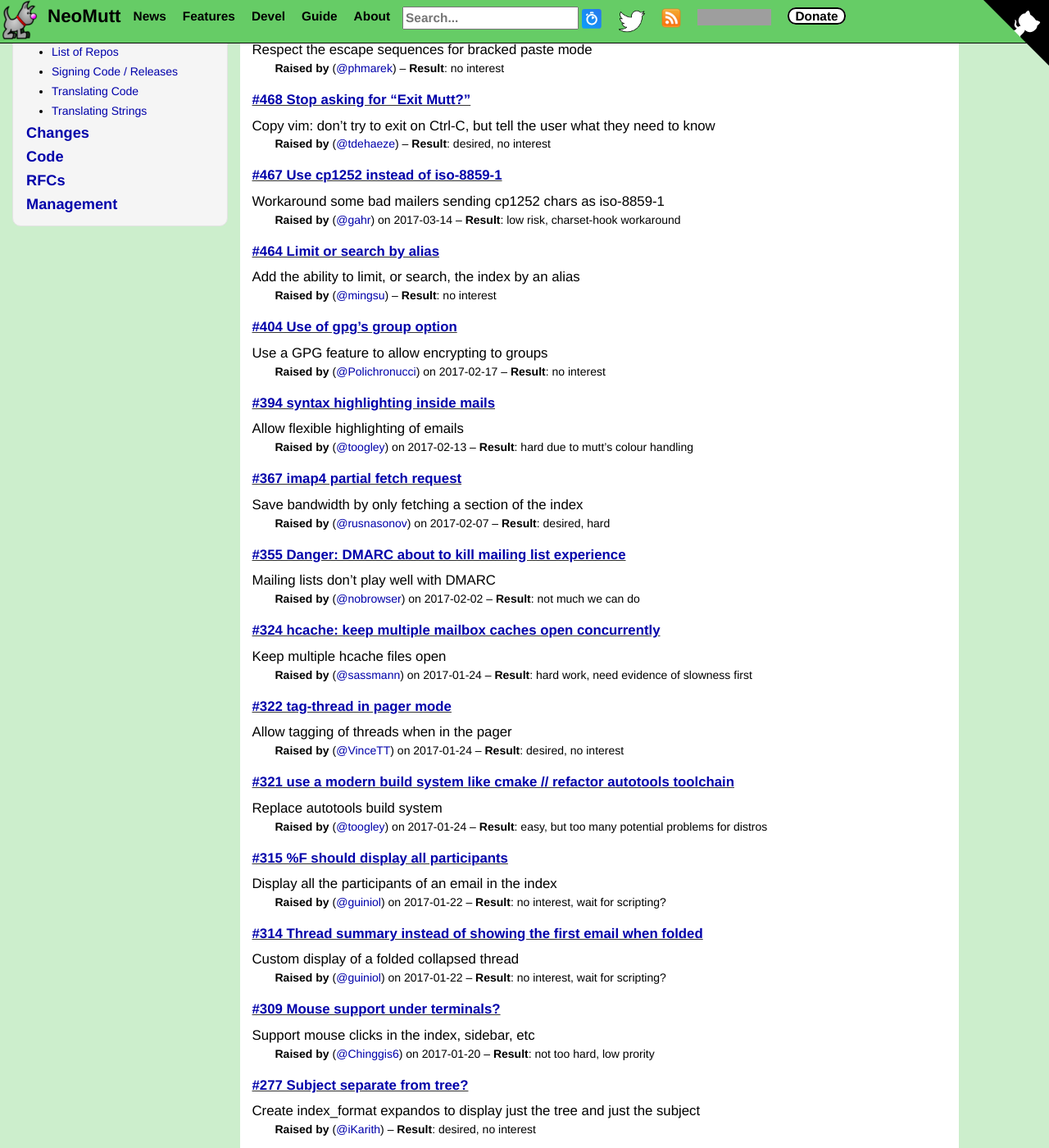
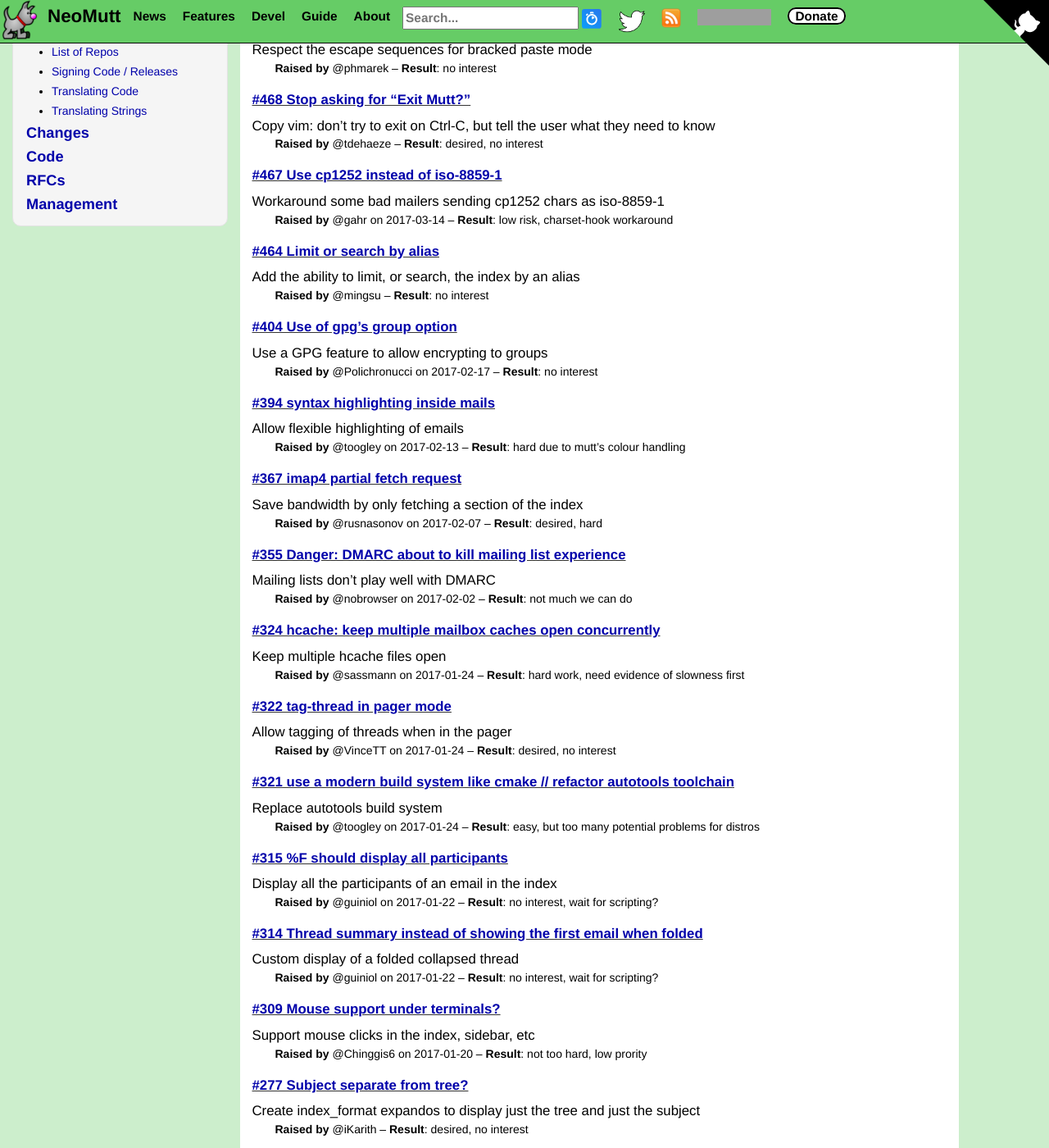
Before and after one commit to flatcap/flatcap.github.io, a Jekyll site: the page built from _dev/discussions.md, in a window 1280 px wide and 1400 px high, scrolled down 651 px. Shown: the whole window at 82% size. Built offline with Jekyll 4.4.1, drawn with Linux system fonts in a browser that asks for light colours; nearby versions of some CDN libraries; comment, search, counter and statistics services are not loaded; some of the changed text lies outside the part shown; grey boxes are pictures that could not be loaded.

Commit message:
discussions

```diff
--- a/_dev/discussions.md
+++ b/_dev/discussions.md
@@ -28,283 +28,283 @@ demotivating due to its difficulty.
 
 Allow better nesting of mime parts
 
-: **Raised by** ([@mrzool]) -- **Result**: desired, no interest
+: **Raised by** @mrzool -- **Result**: desired, no interest
 
 ### [#535 Could '^g' be remapped?][#535]
 
 Allow the 'abort' key to be remapped
 
-: **Raised by** ([@Alok]) -- **Result**: no interest
+: **Raised by** @Alok -- **Result**: no interest
 
 ### [#504 imap: Mutt should handle dropped connections/routing problems gracefully.][#504]
 
 Make IMAP able to handle dropped connections
 
-: **Raised by** ([@toogley]) -- **Result**: desired, hard
+: **Raised by** @toogley -- **Result**: desired, hard
 
 ### [#469 Wish: more intelligent pasting][#469]
 
 Respect the escape sequences for bracked paste mode
 
-: **Raised by** ([@phmarek]) -- **Result**: no interest
+: **Raised by** @phmarek -- **Result**: no interest
 
 ### [#468 Stop asking for "Exit Mutt?"][#468]
 
 Copy vim: don't try to exit on Ctrl-C, but tell the user what they need to know
 
-: **Raised by** ([@tdehaeze]) -- **Result**: desired, no interest
+: **Raised by** @tdehaeze -- **Result**: desired, no interest
 
 ### [#467 Use cp1252 instead of iso-8859-1][#467]
 
 Workaround some bad mailers sending cp1252 chars as iso-8859-1
 
-: **Raised by** ([@gahr]) on 2017-03-14 -- **Result**: low risk, charset-hook workaround
+: **Raised by** @gahr on 2017-03-14 -- **Result**: low risk, charset-hook workaround
 
 ### [#464 Limit or search by alias][#464]
 
 Add the ability to limit, or search, the index by an alias
 
-: **Raised by** ([@mingsu]) -- **Result**: no interest
+: **Raised by** @mingsu -- **Result**: no interest
 
 ### [#404 Use of gpg's group option][#404]
 
 Use a GPG feature to allow encrypting to groups
 
-: **Raised by** ([@Polichronucci]) on 2017-02-17 -- **Result**: no interest
+: **Raised by** @Polichronucci on 2017-02-17 -- **Result**: no interest
 
 ### [#394 syntax highlighting inside mails][#394]
 
 Allow flexible highlighting of emails
 
-: **Raised by** ([@toogley]) on 2017-02-13 -- **Result**: hard due to mutt's colour handling
+: **Raised by** @toogley on 2017-02-13 -- **Result**: hard due to mutt's colour handling
 
 ### [#367 imap4 partial fetch request][#367]
 
 Save bandwidth by only fetching a section of the index
 
-: **Raised by** ([@rusnasonov]) on 2017-02-07 -- **Result**: desired, hard
+: **Raised by** @rusnasonov on 2017-02-07 -- **Result**: desired, hard
 
 ### [#355 Danger: DMARC about to kill mailing list experience][#355]
 
 Mailing lists don't play well with DMARC
 
-: **Raised by** ([@nobrowser]) on 2017-02-02 -- **Result**: not much we can do
+: **Raised by** @nobrowser on 2017-02-02 -- **Result**: not much we can do
 
 ### [#324 hcache: keep multiple mailbox caches open concurrently][#324]
 
 Keep multiple hcache files open
 
-: **Raised by** ([@sassmann]) on 2017-01-24 -- **Result**: hard work, need evidence of slowness first
+: **Raised by** @sassmann on 2017-01-24 -- **Result**: hard work, need evidence of slowness first
 
 ### [#322 tag-thread in pager mode][#322]
 
 Allow tagging of threads when in the pager
 
-: **Raised by** ([@VinceTT]) on 2017-01-24 -- **Result**: desired, no interest
+: **Raised by** @VinceTT on 2017-01-24 -- **Result**: desired, no interest
 
 ### [#321 use a modern build system like cmake // refactor autotools toolchain][#321]
 
 Replace autotools build system
 
-: **Raised by** ([@toogley]) on 2017-01-24 -- **Result**: easy, but too many potential problems for distros
+: **Raised by** @toogley on 2017-01-24 -- **Result**: easy, but too many potential problems for distros
 
 ### [#315 %F should display all participants][#315]
 
 Display all the participants of an email in the index
 
-: **Raised by** ([@guiniol]) on 2017-01-22 -- **Result**: no interest, wait for scripting?
+: **Raised by** @guiniol on 2017-01-22 -- **Result**: no interest, wait for scripting?
 
 ### [#314 Thread summary instead of showing the first email when folded][#314]
 
 Custom display of a folded collapsed thread
 
-: **Raised by** ([@guiniol]) on 2017-01-22 -- **Result**: no interest, wait for scripting?
+: **Raised by** @guiniol on 2017-01-22 -- **Result**: no interest, wait for scripting?
 
 ### [#309 Mouse support under terminals?][#309]
 
 Support mouse clicks in the index, sidebar, etc
 
-: **Raised by** ([@Chinggis6]) on 2017-01-20 -- **Result**: not too hard, low prority
+: **Raised by** @Chinggis6 on 2017-01-20 -- **Result**: not too hard, low prority
 
 ### [#277 Subject separate from tree?][#277]
 
 Create index_format expandos to display just the tree and just the subject
 
-: **Raised by** ([@iKarith]) -- **Result**: desired, no interest
+: **Raised by** @iKarith -- **Result**: desired, no interest
 
 ### [#273 Bindable command to unsubscribe from a mailing list][#273]
 
 Command to (un)subscribe to/from mailing lists
 
-: **Raised by** ([@nobrowser]) on 2016-12-28 -- **Result**: non-trival, no interest
+: **Raised by** @nobrowser on 2016-12-28 -- **Result**: non-trival, no interest
 
 ### [#265 influence which mail in a collapsed thread that is used to represent the thread][#265]
 
 Pick an email to represent a collapsed thread
 
-: **Raised by** ([@quite]) on 2016-12-08 -- **Result**: no interest, wait for scripting?
+: **Raised by** @quite on 2016-12-08 -- **Result**: no interest, wait for scripting?
 
 ### [#254 Moving messages to trash is slow][#254]
 
 Get IMAP to delete emails (move to trash)
 
-: **Raised by** ([@darnir]) on 2016-11-22 -- **Result**: desired, hard
+: **Raised by** @darnir on 2016-11-22 -- **Result**: desired, hard
 
 ### [#247 some highlighting rules leave an ugly box around the tree symbol][#247]
 
 Colour bleeding due to NeoMutt's handling of colours.
 
-: **Raised by** ([@qwence]) on 2016-11-17 -- **Result**: repeatable, very hard to fix
+: **Raised by** @qwence on 2016-11-17 -- **Result**: repeatable, very hard to fix
 
 ### [#225 keywords patch and IMAP FLAGS?][#225]
 
 Store keywords/tags in the IMAP flags
 
-: **Raised by** ([@lrosenman]) on 2016-11-08 -- **Result**: not a good idea, alternatives are being worked on
+: **Raised by** @lrosenman on 2016-11-08 -- **Result**: not a good idea, alternatives are being worked on
 
 ### [#213 Provide an alias for pgp_sign_as][#213]
 
 Create an synonym for pgp_sign_as
 
-: **Raised by** ([@agx]) on 2016-10-25 -- **Result**: no interest
+: **Raised by** @agx on 2016-10-25 -- **Result**: no interest
 
 ### [#196 Feature: save-attach-hook][#196]
 
 Choose attachment save dir by hook
 
-: **Raised by** ([@RichiH]) on 2016-10-15 -- **Result**: desired, no interest
+: **Raised by** @RichiH on 2016-10-15 -- **Result**: desired, no interest
 
 ### [#194 ability to set attach-file starting directory and save-entry destination directory][#194]
 
 Add options to configure attachment browser start dir
 
-: **Raised by** ([@4nd3r]) on 2016-10-11 -- **Result**: no interest, macro workaround
+: **Raised by** @4nd3r on 2016-10-11 -- **Result**: no interest, macro workaround
 
 ### [#192 different sorting for attachment browser][#192]
 
 Create a separate sort option for the attachment browser
 
-: **Raised by** ([@4nd3r]) on 2016-10-11 -- **Result**: no interest
+: **Raised by** @4nd3r on 2016-10-11 -- **Result**: no interest
 
 ### [#171 Add placeholder to display the list of participants in a folded thread in index_format][#171]
 
 When a thread is folded, display all the participants in the address field
 
-: **Raised by** ([@guiniol]) on 2016-10-03 -- **Result**: desired, wait for scripting?
+: **Raised by** @guiniol on 2016-10-03 -- **Result**: desired, wait for scripting?
 
 ### [#150 Trash improvements][#150]
 
 Better handling of deleted emails, modification of flags / headers
 
-: **Raised by** ([@4nd3r]) on 2016-09-18 -- **Result**: desired, hard
+: **Raised by** @4nd3r on 2016-09-18 -- **Result**: desired, hard
 
 ### [#131 notmuch: add modify-thread-labels][#131]
 
 Extend the workflow of quasi-delete
 
-: **Raised by** ([@guiniol]) on 2016-09-07 -- **Result**: no interest
+: **Raised by** @guiniol on 2016-09-07 -- **Result**: no interest
 
 ### [#126 ignore / kill thread][#126]
 
 All the user to mute (ignore/hide) all/part of a thread
 
-: **Raised by** ([@kronat]) on 2016-08-30 -- **Result**: desired, hard
+: **Raised by** @kronat on 2016-08-30 -- **Result**: desired, hard
 
 ### [#109 feature-request - make index_label take support pattern][#109]
 
 Add a regex to the index_label color object
 
-: **Raised by** ([@antognolli]) -- **Result**: no interest
+: **Raised by** @antognolli -- **Result**: no interest
 
 ### [#105 notmuch entire-thread outside a virtual folder][#105]
 
 Locate all the messages in a thread of the given message
 
-: **Raised by** ([@a3nm]) -- **Result**: no interest
+: **Raised by** @a3nm -- **Result**: no interest
 
 ### [#99 Add support for proxy][#99]
 
 Let NeoMutt use a socks5 proxy
 
-: **Raised by** ([@pickfire]) on 2016-08-12 -- **Result**: no interest
+: **Raised by** @pickfire on 2016-08-12 -- **Result**: no interest
 
 ### [#98 Save or restricted sync][#98]
 
 Partial synchronisation of mailbox changes
 
-: **Raised by** ([@RichiH]) on 2016-08-11 -- **Result**: hard, not well-defined
+: **Raised by** @RichiH on 2016-08-11 -- **Result**: hard, not well-defined
 
 ### [#85 Neomutt true colors support][#85]
 
 Allow full 24-bit (rgb) colours in Mutt
 
-: **Raised by** ([@pickfire]) on 2016-07-22 -- **Result**: very hard
+: **Raised by** @pickfire on 2016-07-22 -- **Result**: very hard
 
 ### [#83 Crash when using Torify and NeoMutt (Bug)][#83]
 
 Using Torify causes NeoMutt to crash
 
-: **Raised by** ([@flatcap]) on 2016-07-21 -- **Result**: feature disabled otherwise safe to use
+: **Raised by** @flatcap on 2016-07-21 -- **Result**: feature disabled otherwise safe to use
 
 ### [#72 Get message-id after send][#72]
 
 Extract message-id of last-sent email (when using command line)
 
-: **Raised by** ([@ymuv]) on 2016-07-08 -- **Result**: not enough interest
+: **Raised by** @ymuv on 2016-07-08 -- **Result**: not enough interest
 
 ### [#69 Option for robust macros with shell-escapes][#69]
 
 Ideas to make macros more reliable and predictable
 
-: **Raised by** ([@scottkosty]) -- **Result**: desired, no interest
+: **Raised by** @scottkosty -- **Result**: desired, no interest
 
 ### [#67 Mailto handling][#67]
 
 Handle mailto: links from external sources
 
-: **Raised by** ([@cryptomaniac512]) on 2016-07-04 -- **Result**: hard to do portably
+: **Raised by** @cryptomaniac512 on 2016-07-04 -- **Result**: hard to do portably
 
 ### [#64 using bright in index makes all index bright (Bug)][#64]
 
 Colour bleeding due to NeoMutt's handling of colours.
 
-: **Raised by** ([@4nd3r]) on 2016-06-28 -- **Result**: repeatable, very hard to fix
+: **Raised by** @4nd3r on 2016-06-28 -- **Result**: repeatable, very hard to fix
 
 ### [#56 Vi-key bindings for mutt][#56]
 
 Make NeoMutt more Vim-like
 
-: **Raised by** ([@pickfire]) on 2016-06-20 -- **Result**: some bindings implemented, some changes to NeoMutt required for better emulation
+: **Raised by** @pickfire on 2016-06-20 -- **Result**: some bindings implemented, some changes to NeoMutt required for better emulation
 
 ### [#47 Rolling Releases (bleeding edge)][#47]
 
 Distribute NeoMutt as a always-stable rolling release
 
-: **Raised by** ([@flatcap]) on 2016-06-14 -- **Result**: hard to maintain, feature/bug-fix cadence adopted
+: **Raised by** @flatcap on 2016-06-14 -- **Result**: hard to maintain, feature/bug-fix cadence adopted
 
 ### [#28 Patch Tree Proposal][#28]
 
 Distribute NeoMutt as a set of feature patches
 
-: **Raised by** ([@flatcap]) on 2016-05-20 -- **Result**: hard to maintain, no interest
+: **Raised by** @flatcap on 2016-05-20 -- **Result**: hard to maintain, no interest
 
 ### [#5 24bits (true color) support][#5]
 
 Allow full 24-bit (rgb) colours in Mutt
 
-: **Raised by** ([@timofonic]) on 2016-03-17 -- **Result**: very hard
+: **Raised by** @timofonic on 2016-03-17 -- **Result**: very hard
 
 ### [#3 fuzzy address lookup][#3]
 
 Allow Mutt to get its address book from an alternate source
 
-: **Raised by** ([@257] on 2016-03-15 -- **Result**: hard
+: **Raised by** @257 on 2016-03-15 -- **Result**: hard
 
 ### [#2 send commands to remote instance][#2]
 
 Be able to "drive" mutt from other programs, mailto:
 
-: **Raised by** ([@257] on 2016-03-15 -- **Result**: hard, would require lots of work
+: **Raised by** @257 on 2016-03-15 -- **Result**: hard, would require lots of work
 
 
 [#587]: <https://github.com/neomutt/neomutt/issues/587>
```
Also changed, not shown: other parts of _dev/discussions.md (+0 -33 lines).
